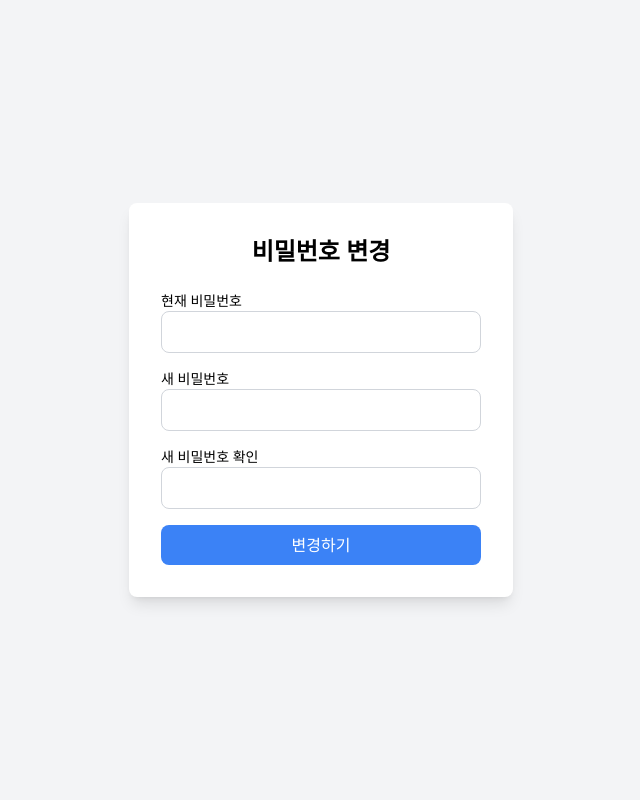
After one commit to tatatommy6/check_service, a Flask app: page /change_password in a window 1280 px wide. The commit adds this page. Shown: the whole page, without its empty margins (319-959 px from the left). Run offline with Flask 3, Linux system fonts and the light colour scheme; parts of the project's set-up code (start-up, migrations or seed data) failed here and were passed over; some libraries are stand-ins or nearby versions.

Commit message:
외 커밋을 안했지

```diff
--- a/db_manager.py
+++ b/db_manager.py
@@ -24,6 +24,6 @@ def login(number: str, password: str) -> bool:
     cursor.execute("SELECT * FROM students WHERE number = ? AND password = ?", (number, password))
     return cursor.fetchone() is not None  # 결과가 있으면 True, 없으면 False 반환
 
-def change_password(number: str , old_password: str, new_password: str,) -> bool:
-    cursor.execute("SELECT * FROM students WHERE number = ? password = ?", (number, old_password, new_password))
-    return cursor.fetchone() is not None
+def change_password(number: str , new_password: str,) -> bool:
+    cursor.execute("UPDATE students SET password = ? WHERE number = ?", (new_password, number))
+    return cursor.fetchone() is not None # 아마도 구현함
--- a/main.py
+++ b/main.py
@@ -56,15 +56,21 @@ def generate_qr():
 @app.route('/login', methods=['GET','POST'])
 def change_password():
     if request.method == 'POST':
-        old_password = request.form['old_password']
-        new_password = request.form['new_password']
-        if db_manager.change_password(session['number'], old_password, new_password):
+        new_password = request.form['new_password'] # 이러면 되지 않을까
+        if db_manager.change_password(session['number'], new_password):
             return '비밀번호 변경 성공', 200
         else:
             return '비밀번호 변경 실패', 401
     else:
         return render_template('change_password.html')
 
+@app.route('/change_password', methods=['POST','GET'])
+def change_password_view():
+    if request.method == 'GET':
+        return render_template('change_password.html')
+    else:
+        return render_template('change_password_view.html')
+
 
 if __name__ == '__main__':
     #db_manager.init_db()
--- a/static/navbar.js
+++ b/static/navbar.js
@@ -19,6 +19,7 @@ navbar.innerHTML = `<div class="container-fluid">
                     <li class="nav-item">
                         <a class="nav-link disabled" aria-disabled="true">Disabled</a>
                     </li>
+                    </li>
                 </ul>
             </div>
         </div>`;
--- /dev/null
+++ b/templates/change_password.html
@@ -0,0 +1,63 @@
+<!DOCTYPE html>
+<html lang="ko">
+<head>
+    <meta charset="UTF-8">
+    <meta name="viewport" content="width=device-width, initial-scale=1.0">
+    <title>비밀번호 변경</title>
+    <script src="https://cdn.tailwindcss.com"></script>
+</head>
+<body class="flex items-center justify-center h-screen bg-gray-100">
+    <div class="bg-white p-8 rounded-lg shadow-lg w-96">
+        <h2 class="text-2xl font-semibold text-center mb-6">비밀번호 변경</h2>
+        <form id="passwordForm" class="space-y-4">
+            <div>
+                <label for="currentPassword" class="block text-sm font-medium">현재 비밀번호</label>
+                <input type="password" id="currentPassword" class="w-full p-2 border border-gray-300 rounded-lg focus:outline-none focus:ring-2 focus:ring-blue-500">
+            </div>
+            <div>
+                <label for="newPassword" class="block text-sm font-medium">새 비밀번호</label>
+                <input type="password" id="newPassword" class="w-full p-2 border border-gray-300 rounded-lg focus:outline-none focus:ring-2 focus:ring-blue-500">
+            </div>
+            <div>
+                <label for="confirmPassword" class="block text-sm font-medium">새 비밀번호 확인</label>
+                <input type="password" id="confirmPassword" class="w-full p-2 border border-gray-300 rounded-lg focus:outline-none focus:ring-2 focus:ring-blue-500">
+            </div>
+            <button type="submit" class="w-full bg-blue-500 text-white py-2 rounded-lg hover:bg-blue-600">변경하기</button>
+        </form>
+        <p id="errorMessage" class="text-red-500 text-sm mt-4 text-center hidden"></p>
+    </div>
+
+    <script>
+        document.getElementById("passwordForm").addEventListener("submit", function(event) {
+            event.preventDefault();
+
+            let currentPassword = document.getElementById("currentPassword").value;
+            let newPassword = document.getElementById("newPassword").value;
+            let confirmPassword = document.getElementById("confirmPassword").value;
+            let errorMessage = document.getElementById("errorMessage");
+
+            if (!currentPassword || !newPassword || !confirmPassword) {
+                errorMessage.textContent = "모든 필드를 입력하세요.";
+                errorMessage.classList.remove("hidden");
+                return;
+            }
+
+            if (newPassword.length < 8) {
+                errorMessage.textContent = "비밀번호는 최소 8자 이상이어야 합니다.";
+                errorMessage.classList.remove("hidden");
+                return;
+            }
+
+            if (newPassword !== confirmPassword) {
+                errorMessage.textContent = "새 비밀번호가 일치하지 않습니다.";
+                errorMessage.classList.remove("hidden");
+                return;
+            }
+
+            alert("비밀번호가 성공적으로 변경되었습니다.");
+            document.getElementById("passwordForm").reset();
+            errorMessage.classList.add("hidden");
+        });
+    </script>
+</body>
+</html>
--- a/templates/mypage.html
+++ b/templates/mypage.html
@@ -14,7 +14,7 @@
     <button id="generateBtn">QR 코드 생성</button>
     <br>
     <img id="qrImage" alt="QR Code" />
-
+    <a class="btn btn-primary" href="change_password.html" role="button">change password</a>
     <script src="static/qrcode.js"></script>
     <script src="https://cdn.jsdelivr.net/npm/bootstrap@5.3.3/dist/js/bootstrap.bundle.min.js" integrity="sha384-YvpcrYf0tY3lHB60NNkmXc5s9fDVZLESaAA55NDzOxhy9GkcIdslK1eN7N6jIeHz" crossorigin="anonymous"></script>
     <script src="static/navbar.js"></script>
```
